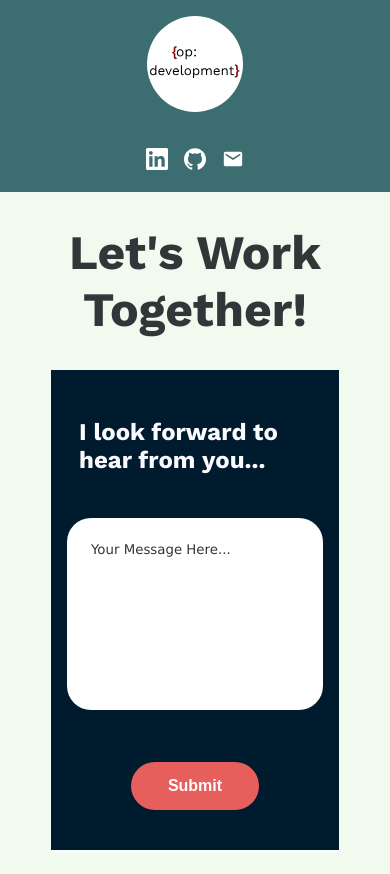
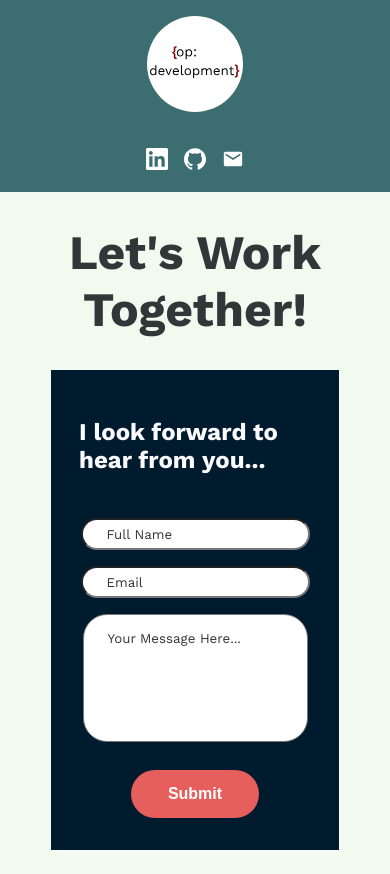
Before and after one commit to orpd0523/portfolio, a React (Create React App) app: page /contact in a window 390 px wide. Built offline with nearby package versions, Linux system fonts and the light colour scheme.

Commit message:
completed some styling and responsive design

```diff
--- a/package.json
+++ b/package.json
@@ -6,6 +6,7 @@
     "@testing-library/jest-dom": "^5.16.5",
     "@testing-library/react": "^13.4.0",
     "@testing-library/user-event": "^13.5.0",
+    "axios": "^1.3.3",
     "react": "^18.2.0",
     "react-dom": "^18.2.0",
     "react-icons": "^4.7.1",
--- a/src/components/Button/Button.js
+++ b/src/components/Button/Button.js
@@ -1,10 +1,17 @@
-import './Button.scss'
+import "./Button.scss";
 
-function Button(props){
-    const { type = "button", variant = "primary"} = props;
-    return(
-        <button type={type} className={`button button--${variant}`}>{props.children}</button>
-    )
+function Button(props) {
+  const {
+    type = "button",
+    children,
+    variant = "primary",
+    ...otherProps
+  } = props;
+  return (
+    <button type={type} className={`button button--${variant}`} {...otherProps}>
+      {children}
+    </button>
+  );
 }
 
 export default Button;
--- a/src/components/Button/Button.scss
+++ b/src/components/Button/Button.scss
@@ -32,7 +32,7 @@
   &--contact {
     background-color: $pink;
     border: $char-black;
-    margin-top: 3rem;
+    margin-top: .5rem;
     &:active {
       background-color: $yellow;
       color: $char-black;
@@ -40,8 +40,16 @@
     &:hover {
       background-color: $yellow;
     }
+  }
+    @media screen and (min-width: 768px) {
+      &--contact{
+        margin-top: 1rem;
+      }
+    }
     @media screen and (min-width: 960px) {
       margin-top: 1.25rem;
+      &--about{
+        margin-top: 1.25rem;
+      }
     }
-  }
 }
--- a/src/components/Textfield/Textfield.js
+++ b/src/components/Textfield/Textfield.js
@@ -1,9 +1,10 @@
 import "./Textfield.scss";
 
-function Textfield() {
+function Textfield(props) {
+  const { Node = "input", primary = "form", ...otherProps } = props;
   return (
     <div className="textfield">
-      <textarea className="textfield__input" placeholder="Your Message Here..."></textarea>
+      <Node className={`form form--${primary}`} {...otherProps}/>
     </div>
   );
 }
--- a/src/components/Textfield/Textfield.scss
+++ b/src/components/Textfield/Textfield.scss
@@ -1,30 +1,33 @@
 @use "../../styles/partials/colors.scss" as *;
 
 .textfield {
-  &__input {
-    max-height: 12rem;
-    height: 12rem;
-    width: 16rem;
+  .form {
+    margin-bottom: 1rem;
+    height: 2rem;
     border-radius: 1.5rem;
-    border: none;
-    padding: 1.5rem;
-    resize: none;
-    color: $char-black;
-    font-family: Verdana, Geneva, Tahoma, sans-serif;
+    padding-inline: 1.5rem;
+    min-width: 14rem;
     &::placeholder {
       color: $char-black;
-      font-family: Verdana, Geneva, Tahoma, sans-serif;
+      font-family: Work Sans, Verdana, Geneva, Tahoma, sans-serif;
     }
-    @media screen and (min-width: 768px) {
+    &__input {
+      color: $char-black;
+      font-family: Work Sans, Verdana, Geneva, Tahoma, sans-serif;
+    }
+    &--message {
+      min-height: 8rem;
+      padding-top: 1rem;
+      resize: none;
+    }
+      @media screen and (min-width: 768px) {
+        width: 20rem;
+        height: 2.5rem;
+      }
+    @media screen and (min-width: 960px) {
       width: 22rem;
+      margin-top: .5rem;
+      border-radius: 2rem;
     }
-    @media screen and (min-width: 960px) {
-        max-height: 16rem;
-        height: 16rem;
-        width: 28rem;
-        margin-top: 1rem;
-        margin-bottom: 1rem;
-        border-radius: 2rem;
-      }
   }
 }
--- a/src/pages/AboutPage/AboutPage.scss
+++ b/src/pages/AboutPage/AboutPage.scss
@@ -89,8 +89,7 @@
       display: flex;
       justify-content: center;
       align-items: center;
-      margin-top: 2.5rem;
-      margin-bottom: 1.5rem;
+      margin: 0;
     }
     &__main {
       min-width: 25rem;
--- a/src/pages/ContactPage/ContactPage.js
+++ b/src/pages/ContactPage/ContactPage.js
@@ -7,13 +7,24 @@ import { AiFillPhone } from "react-icons/ai";
 import { MdEmail } from "react-icons/md";
 import { BsPersonFill } from "react-icons/bs";
 import { Link } from "react-router-dom";
+import { useState } from "react";
+import axios from "axios";
 
 function ContactPage() {
+  const [message, setMessage] = useState("");
+  const handleSubmit = () => {
+    const URL = process.env.REACT_APP_CONTACT_URL;
+    axios.post(URL, {message})
+    .then((res)=>{
+      console.log(res)
+    })
+  };
   return (
     <div className="contact">
       <div className="contact__container">
         <h1 className="contact__outside">Let's Work Together!</h1>
         <Card color="contact1">
+
           <div className="contact__container">
             <Card color="contact2">
               <h2 className="contact__title3">Contact Information:</h2>
@@ -61,15 +72,15 @@ function ContactPage() {
               <div className="contact__square">
                 <div className="hero__hold">
                   <a
-                    href="http://www.linkedin.com/in/operez0523-dev"
-                    rel="linkedin"
+                    href="https://www.linkedin.com/in/operez0523-dev"
+                    rel="external"
                   >
                     <SiLinkedin className="hero__icon" size={22} />
                   </a>
                 </div>
                 <a
-                  href="http://www.linkedin.com/in/operez0523-dev"
-                  rel="linkedin"
+                  href="https://www.linkedin.com/in/operez0523-dev"
+                  rel="external"
                   className="contact__social"
                 >
                   operez0523-dev
@@ -77,14 +88,20 @@ function ContactPage() {
               </div>
             </Card>
           </div>
+
           <h1 className="contact__title1">Let's Work Together!</h1>
           <div className="contact__box">
             <h2 className="contact__title2">
               I look forward to hear from you...
             </h2>
           </div>
-          <Textfield>textfield will go here</Textfield>
-          <Button variant="contact" type="submit">
+          <Textfield placeholder="Full Name"></Textfield>
+          <Textfield placeholder="Email"></Textfield>
+          <Textfield Node="textarea" primary="message"
+            value={message} placeholder="Your Message Here..."
+            onChange={(e) => setMessage(e.target.value)}
+          ></Textfield>
+          <Button variant="contact" type="submit" onClick={handleSubmit}>
             Submit
           </Button>
         </Card>
--- a/src/pages/ContactPage/ContactPage.scss
+++ b/src/pages/ContactPage/ContactPage.scss
@@ -36,6 +36,7 @@
       &__title2 {
         margin: 0;
         margin-top: 1rem;
+        margin-bottom: .5rem;
         font-size: 1.15rem;
         font-weight: 200;
         max-width: 200px;
@@ -61,15 +62,16 @@
         padding-top: .25rem;
         text-decoration: none;
         color: $char-black;
+        &:visited {
+          color: $char-black;
+        }
         &:hover {
           color: $pink;
         }
         &:active {
           color: $yellow;
         }
-        &:visited {
-          color: $char-black;
-        }
+
       }
       &__title3{
         color: $char-black;
```
Also changed, not shown: 2 other files (tests, documents, lock files or other folders).
